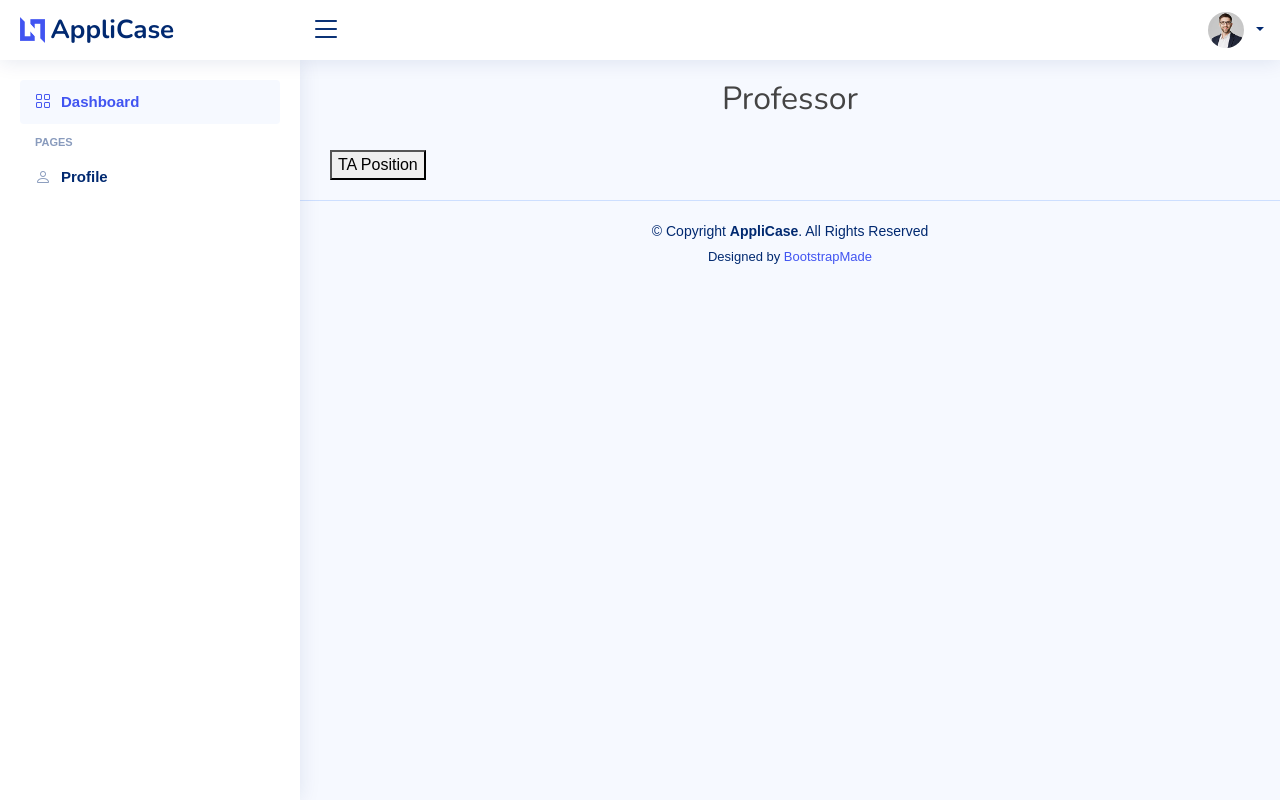
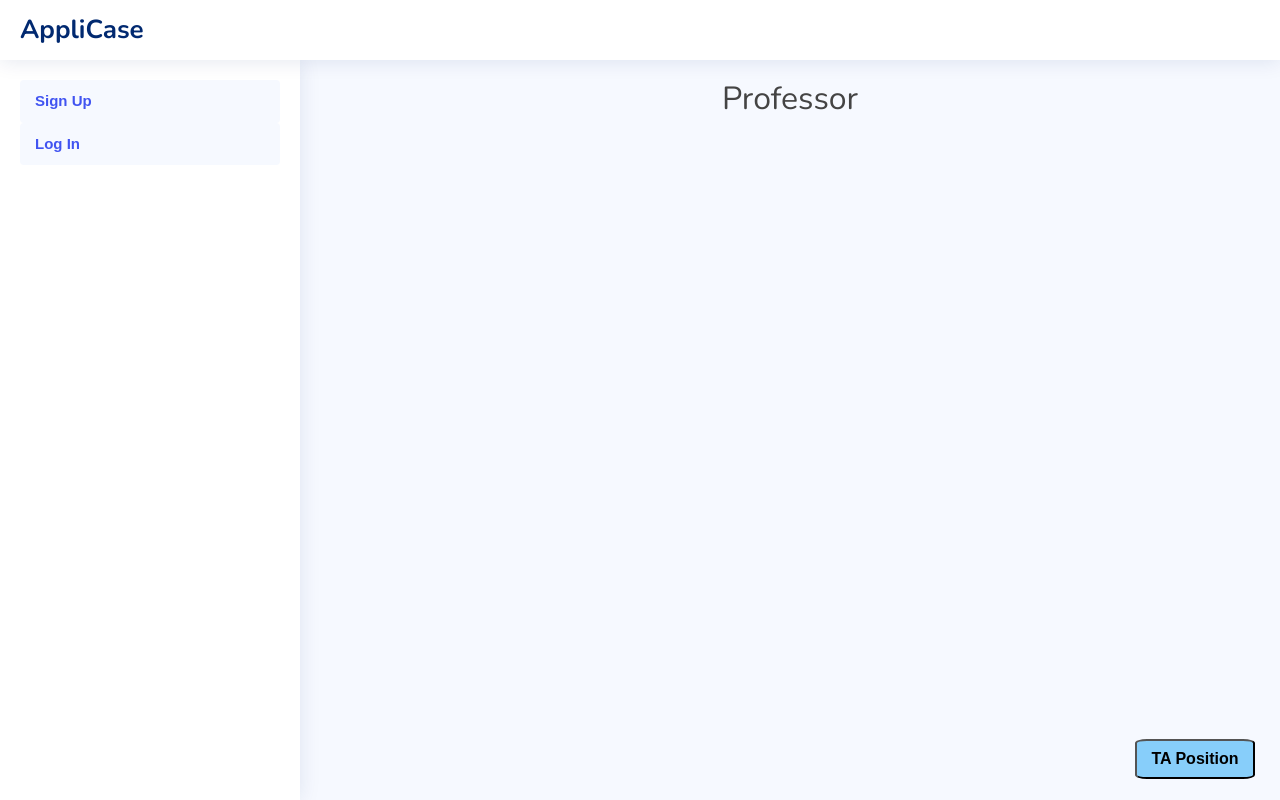
Before and after one commit to prod00/CSDS_395, a Django app: page /professor/ta-post/ in a window 1280 px wide. Run offline with Django 3.2, Linux system fonts and the light colour scheme; some libraries are stand-ins or nearby versions.

Commit message:
Style fixes

```diff
--- a/templates/applicase/base.html
+++ b/templates/applicase/base.html
@@ -45,11 +45,9 @@
   <header id="header" class="header fixed-top d-flex align-items-center">
 
     <div class="d-flex align-items-center justify-content-between">
-      <a href="index.html" class="logo d-flex align-items-center">
-        <img src="assets/img/logo.png" alt="">
+      <a href="{% url 'home' %}" class="logo d-flex align-items-center">
         <span class="d-none d-lg-block">AppliCase</span>
       </a>
-      <i class="bi bi-list toggle-sidebar-btn"></i>
     </div><!-- End Logo -->
 
 
@@ -57,11 +55,10 @@
       <ul class="d-flex align-items-center">
 
 
-
+        {% if user.is_authenticated %}
         <li class="nav-item dropdown pe-3">
 
           <a class="nav-link nav-profile d-flex align-items-center pe-0" href="#" data-bs-toggle="dropdown">
-            <img src="assets/img/profile-img.jpg" alt="Profile" class="rounded-circle">
             <span class="d-none d-md-block dropdown-toggle ps-2">{{user.first_name}} {{user.last_name}}</span>
           </a><!-- End Profile Iamge Icon -->
 
@@ -70,7 +67,7 @@
               <h6>{{user.first_name}} {{user.last_name}} </h6>
               <p>{{ user.username }}</p>
                 <p><a href="{% url 'student_interests' %}">{% for subject in user.student.interests.all %} {{ subject.get_html_badge }}{% endfor %}</a></p>
-                <p>Year: {% for year in user.student.year.all %} {{ year }}{% endfor %}</p>
+                <p>{% for year in user.student.year.all %} {{ year }}{% endfor %}</p>
             </li>
             <li>
               <hr class="dropdown-divider">
@@ -107,7 +104,7 @@
             </li>
 
             <li>
-              <a class="dropdown-item d-flex align-items-center" href="#">
+              <a class="dropdown-item d-flex align-items-center" href="{% url 'logout' %}">
                 <i class="bi bi-box-arrow-right"></i>
                 <span>Sign Out</span>
               </a>
@@ -115,11 +112,16 @@
 
           </ul><!-- End Profile Dropdown Items -->
         </li><!-- End Profile Nav -->
+            {% else %}
+
+        {% endif %}
+
 
       </ul>
     </nav><!-- End Icons Navigation -->
 
   </header><!-- End Header -->
+
 
   <!-- ======= Sidebar ======= -->
   <aside id="sidebar" class="sidebar">
@@ -127,22 +129,24 @@
     <ul class="sidebar-nav" id="sidebar-nav">
 
       <li class="nav-item">
-        <a class="nav-link " href="index.html">
+          {% if user.is_authenticated %}
+        <a class="nav-link " href="{% url 'home' %}">
           <i class="bi bi-grid"></i>
           <span>Dashboard</span>
         </a>
+              {% else %}
+              <a class="nav-link " href="{% url 'signup' %}">
+                  <span>Sign Up</span>
+                </a>
+              <a class="nav-link " href="{% url 'login' %}">
+                  <span>Log In</span>
+                </a>
+          {% endif %}
       </li><!-- End Dashboard Nav -->
 
 
 
-      <li class="nav-heading">Pages</li>
 
-      <li class="nav-item">
-        <a class="nav-link collapsed" href="users-profile.html">
-          <i class="bi bi-person"></i>
-          <span>Profile</span>
-        </a>
-      </li><!-- End Profile Page Nav -->
 
 
 
@@ -155,7 +159,7 @@
     {% endblock %}
 
   </main><!-- End #main -->
-
+    {% if user.is_authenticated %}
   <!-- ======= Footer ======= -->
   <footer id="footer" class="footer">
     <div class="copyright">
@@ -172,6 +176,7 @@
 
   <a href="#" class="back-to-top d-flex align-items-center justify-content-center"><i class="bi bi-arrow-up-short"></i></a>
 
+    {% endif %}
   <!-- Vendor JS Files -->
   <script src={% static "assets1/vendor/apexcharts/apexcharts.min.js" %}></script>
   <script src={% static "assets1/vendor/bootstrap/js/bootstrap.bundle.min.js" %} ></script>
--- a/templates/applicase/professor_TAapplications.html
+++ b/templates/applicase/professor_TAapplications.html
@@ -10,7 +10,6 @@
         margin: 5px;
     }
     </style>
-    <a href="{% url "professor_home" %}">Back</a>
     {% if applications %}
     {% for application in applications %}
         <div class="post">
--- a/templates/applicase/professor_home.html
+++ b/templates/applicase/professor_home.html
@@ -47,13 +47,24 @@ body {font-family: Arial, Helvetica, sans-serif;}
 }
 
 .post {
-  background-color: whitesmoke;
+  background-color: white;
   width: 98%;
   border: 2px solid black;
     border-radius: 10px;
   padding: 20px;
   margin: 5px;
 }
+.floating-button {
+    background-color: lightskyblue;
+    height: 40px;
+    width: 120px;
+    border-radius: 10%;
+    position: fixed;
+    bottom: 21px;
+    right: 25px;
+    z-index: 1;
+}
+
 
 </style>
 
@@ -62,11 +73,11 @@ body {font-family: Arial, Helvetica, sans-serif;}
 <h2 style="text-align: center">Professor {{ user.last_name }}</h2>
 <br>
 <div>
-<button id="myBtn">TA Position</button>
+    <button class="floating-button" id="myBtn"><strong>TA Position</strong></button>
 <br>
     {% for post in posts %}
         <div class="post">
-            <a href="{% url "ta_applications" post.id %}" style="text-align: center">{{ post.section }}</a>
+            <a href="{% url "ta_applications" post.id %}"><strong>{{ post.section }}</strong></a>
             <hr>
             <p>{{ post.description }}</p>
         </div>
```
Also changed, not shown: templates/applicase/student_home.html (+28 -16 lines), db.sqlite3.
